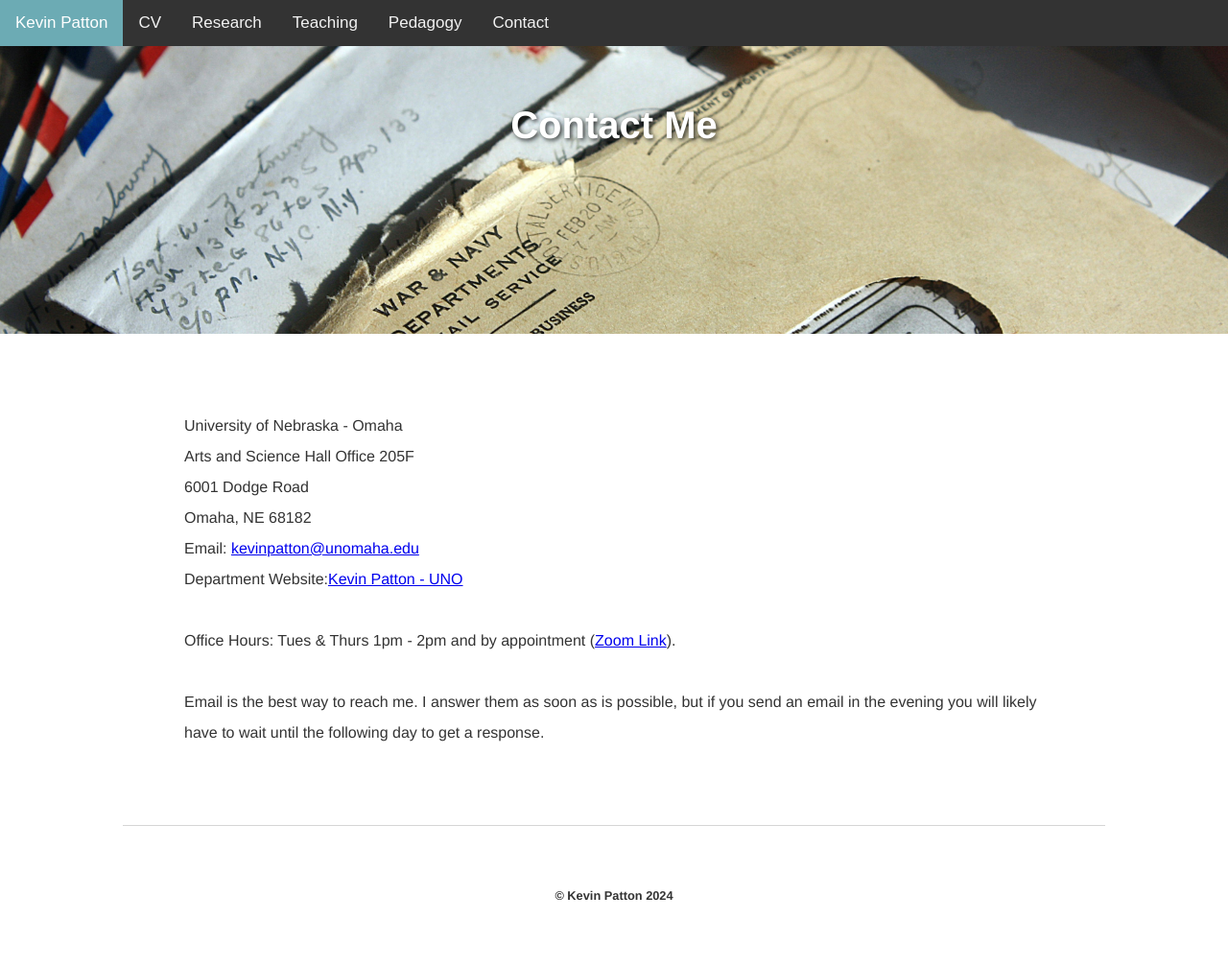
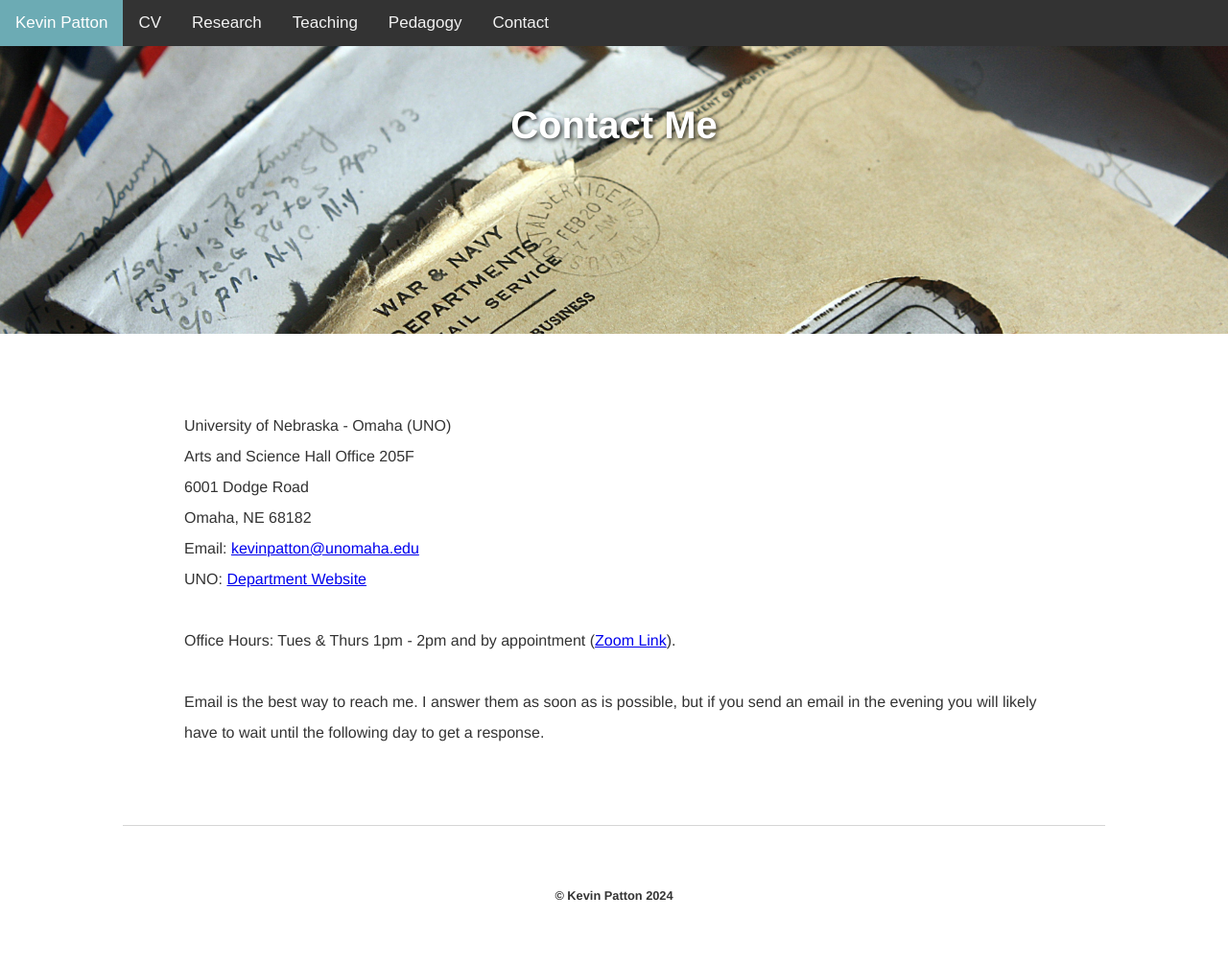
Before and after one commit to kevinjpatton/kevinjpatton.github.io, a Jekyll site: the page built from contact/index.html, in a window 1280 px wide. Shown: the whole page at 96% size. Built offline with Jekyll 4.4.1, drawn with Linux system fonts in a browser that asks for light colours; Markdown is read by kramdown in place of the engine named in the settings.

Commit message:
Update index.html

```diff
--- a/contact/index.html
+++ b/contact/index.html
@@ -2,4 +2,4 @@
 layout: contact
 title: Contact - Kevin Patton
 ---
-<p>University of Nebraska - Omaha<br>Arts and Science Hall Office 205F<br>6001 Dodge Road<br>Omaha, NE 68182<br>Email: <a href="mailto:kevinpatton@unomaha.edu" target="_blank">kevinpatton@unomaha.edu</a><br>Department Website:<a href="https://www.unomaha.edu/college-of-arts-and-sciences/philosophy/about-us/directory/kevin-patton.php" target="_blank">Kevin Patton - UNO</a><br><br>Office Hours: Tues & Thurs 1pm - 2pm and by appointment (<a href="https://unomaha.zoom.us/j/6213908877" target="_blank">Zoom Link</a>).<br><br>Email is the best way to reach me.  I answer them as soon as is possible, but if you send an email in the evening you will likely have to wait until the following day to get a response.</p>
+<p>University of Nebraska - Omaha (UNO)<br>Arts and Science Hall Office 205F<br>6001 Dodge Road<br>Omaha, NE 68182<br>Email: <a href="mailto:kevinpatton@unomaha.edu" target="_blank">kevinpatton@unomaha.edu</a><br>UNO: <a href="https://www.unomaha.edu/college-of-arts-and-sciences/philosophy/about-us/directory/kevin-patton.php" target="_blank">Department Website</a><br><br>Office Hours: Tues & Thurs 1pm - 2pm and by appointment (<a href="https://unomaha.zoom.us/j/6213908877" target="_blank">Zoom Link</a>).<br><br>Email is the best way to reach me.  I answer them as soon as is possible, but if you send an email in the evening you will likely have to wait until the following day to get a response.</p>
```
